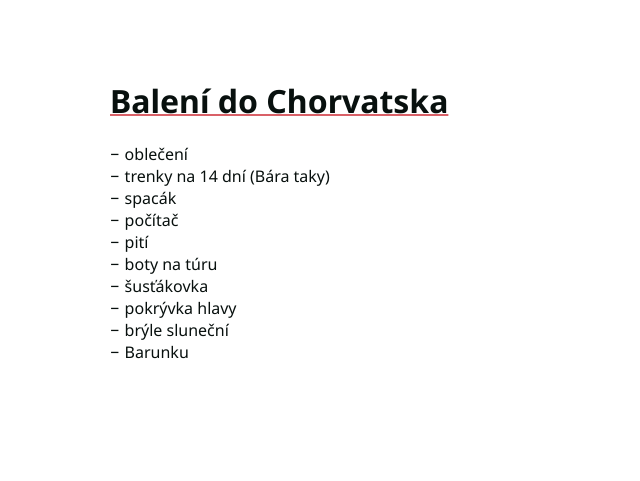
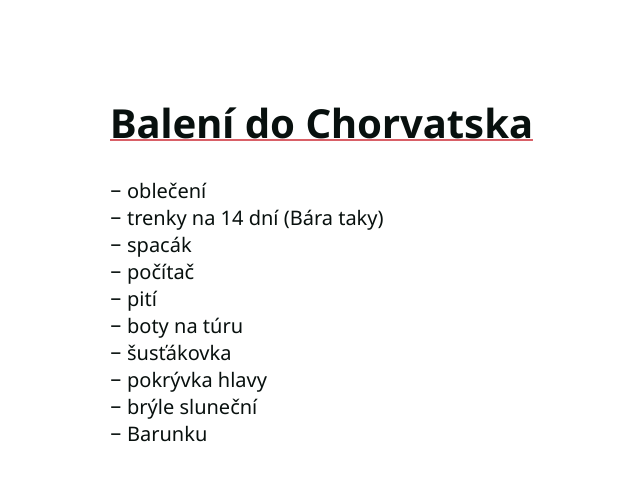
Before and after one commit to vojteaka7/vojteaka7.github.io, a Jekyll site: the page built from documents/baleni_chorvatsko.md, in a window 1280 px wide. Shown: the top 481 px of the page, without its empty margins (154-794 px from the left). Built offline with Jekyll 4.4.1, drawn with Linux system fonts in a browser that asks for light colours.

Commit message:
zvětšení písma v "minimal theme"

```diff
--- a/assets/minimal_theme.css
+++ b/assets/minimal_theme.css
@@ -13,6 +13,8 @@
     --black: #08100E;
 
     --table-border: var(--dark-grey);
+
+    font-size: 1.25em;
 }
 
 body {
```
